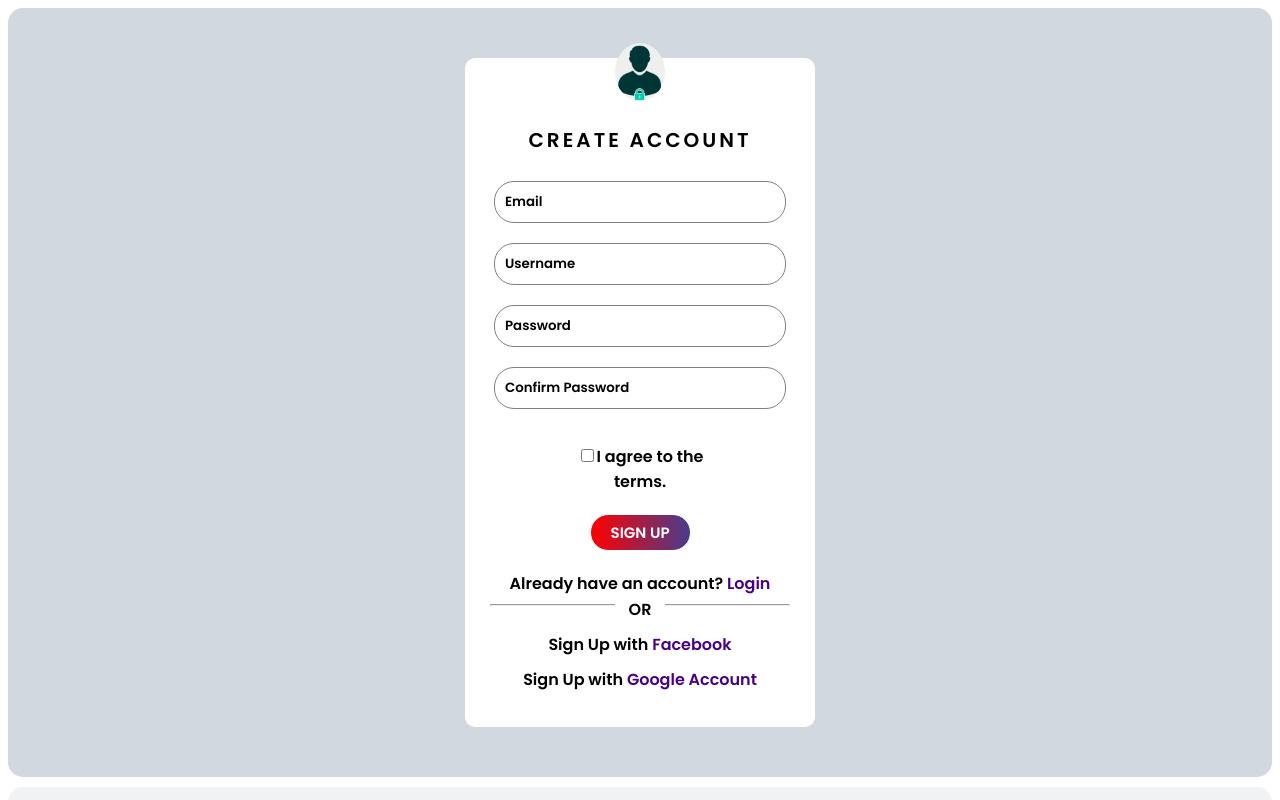
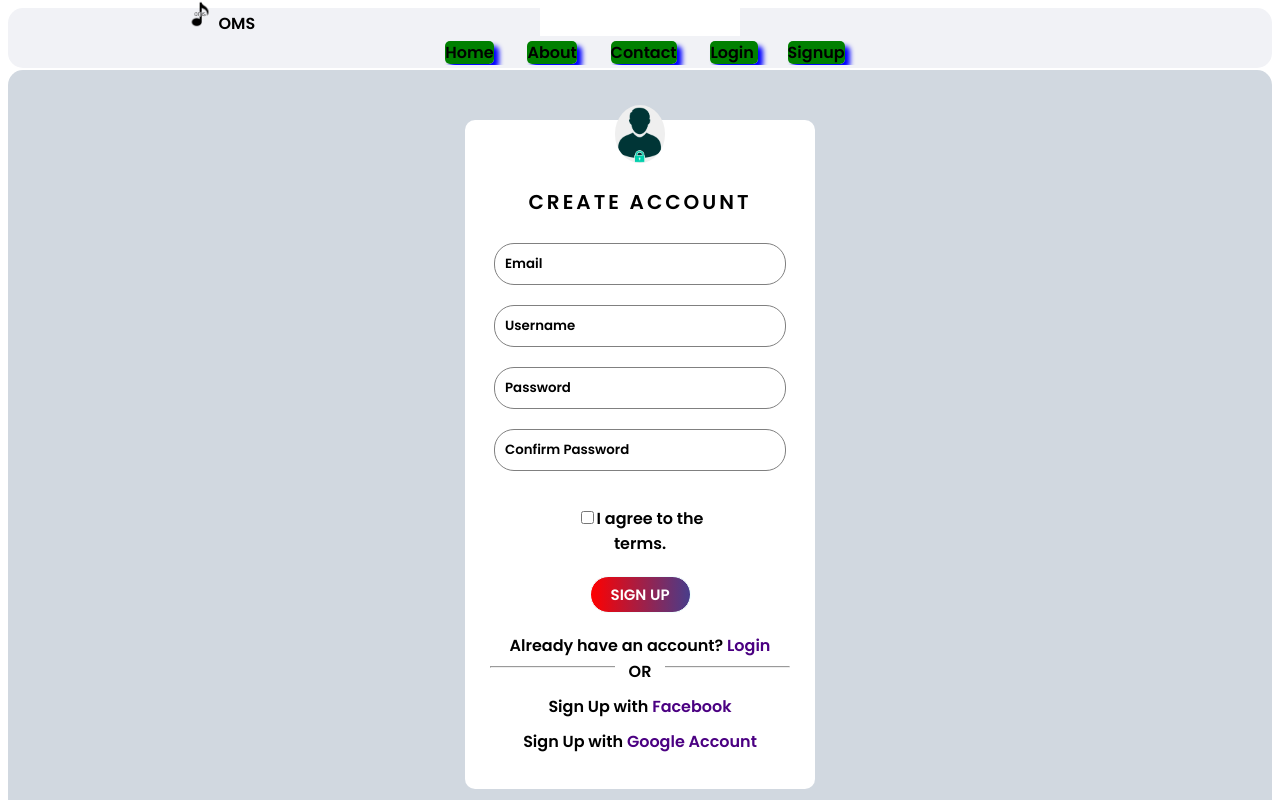
Before and after one commit to centurygenius/centurygenius.github.io, a plain HTML site: page signup.html in a window 1280 px wide. Shown: the top 800 px of the page. Drawn offline with Linux system fonts and the light colour scheme.

Commit message:
Update signup.html
Add header section

```diff
--- a/signup.html
+++ b/signup.html
@@ -8,6 +8,22 @@
 
     </head>
     <body>
+	<header>
+			<div class="logo-heading">
+				<img src="images/logo_icon.png" width="30"
+				      height="30" style="margin-left: -840px;" alt="logo"/>
+				OMS
+			</div>
+			<nav>
+				<ul>
+					<li><a href="index.html">Home</a></li>
+					<li><a href="#about">About</a></li>
+					<li><a href="#contact">Contact</a></li>
+					<li><a href="login.html"> Login </a></li>
+					<li><a href="signup.html">Signup</a></li>
+				</ul>
+			</nav>
+	</header>
         <div class="general"><br>
             <div class="one">
                 <img src="images/login_pic.jpg">
```
